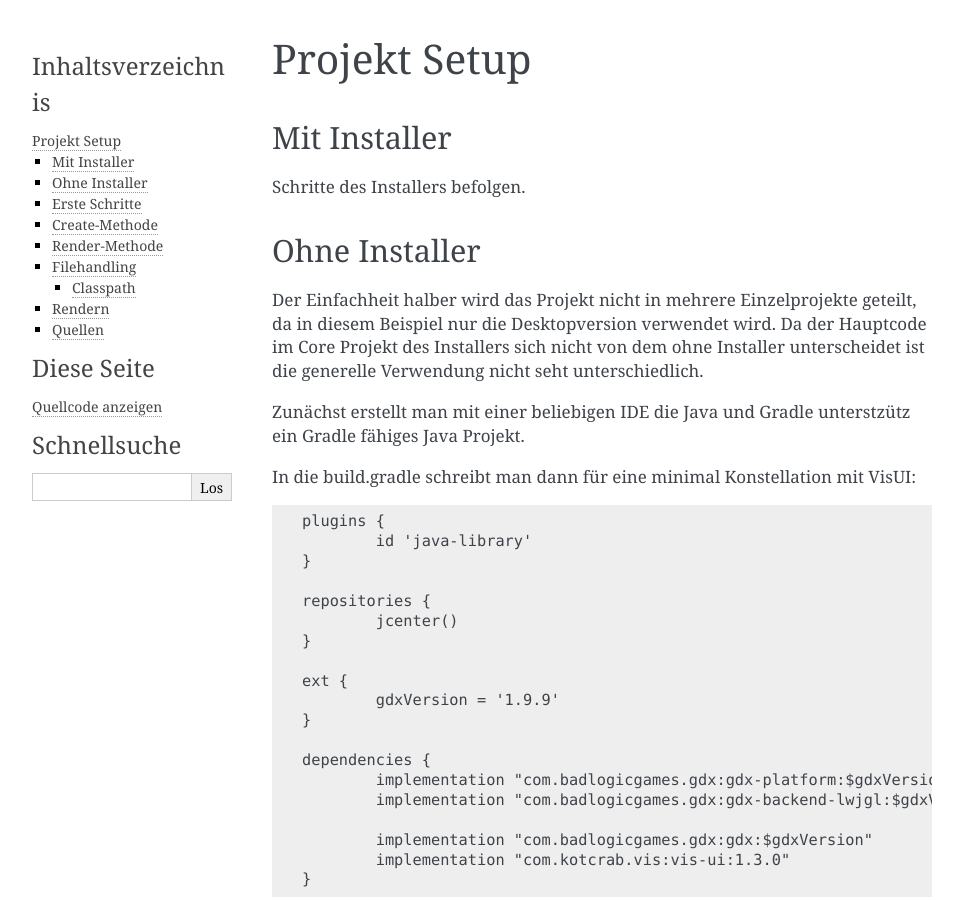
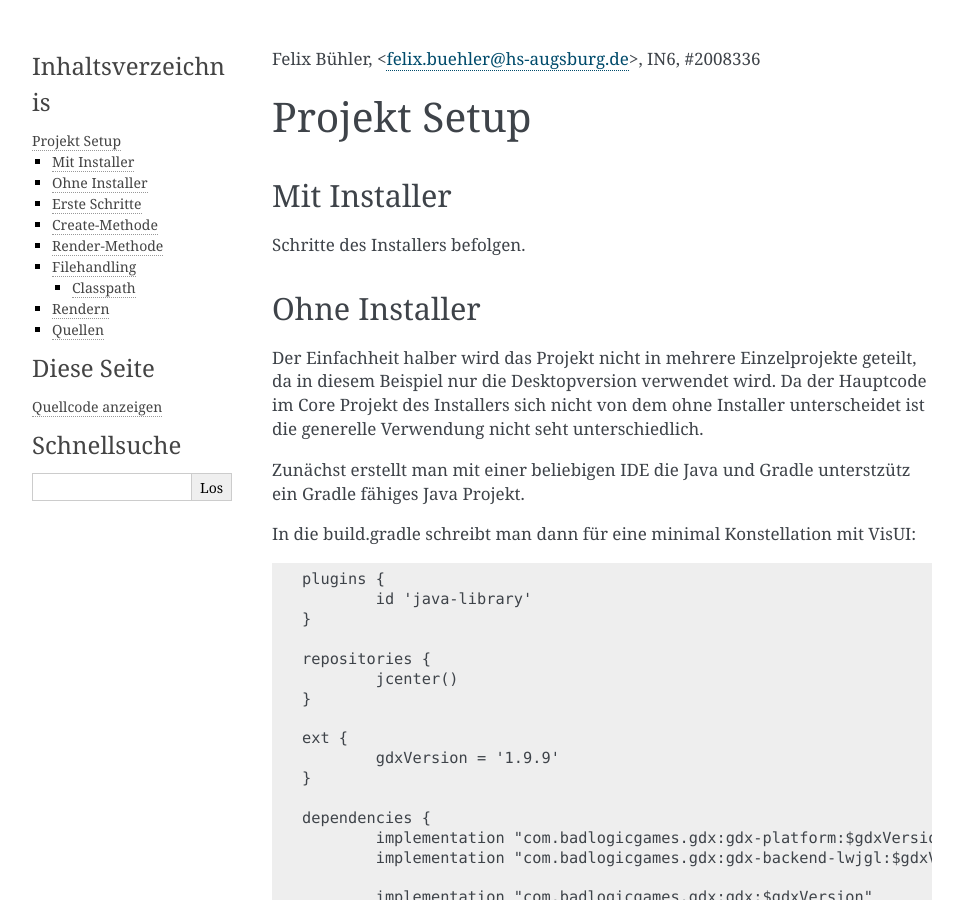
Before and after one commit to michaelBielang/universityProject-from_all_a_bit, a Sphinx documentation site: the page built from source/gameengine/projekt_setup.rst, in a window 1280 px wide and 900 px high. Shown: the whole window, without its empty margins (148-1111 px from the left). Built offline with Sphinx 7.4.7, drawn with Linux system fonts in a browser that asks for light colours; pages that are not in the unit, such as notebooks, are missing from menus.

Commit message:
Update projekt_setup.rst

```diff
--- a/source/gameengine/projekt_setup.rst
+++ b/source/gameengine/projekt_setup.rst
@@ -1,3 +1,5 @@
+Felix Bühler, <felix.buehler@hs-augsburg.de>, IN6, #2008336
+
 Projekt Setup
 =============
 
```
